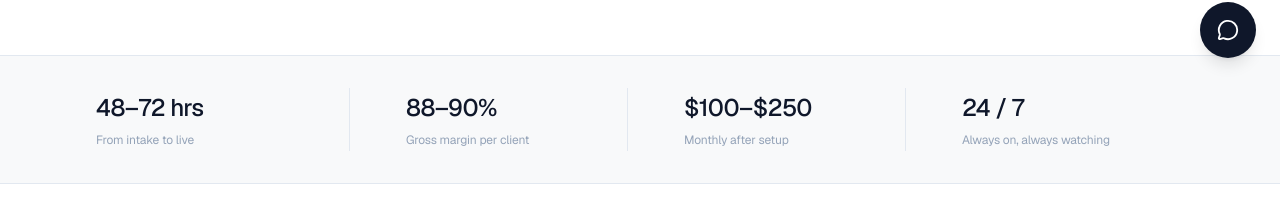
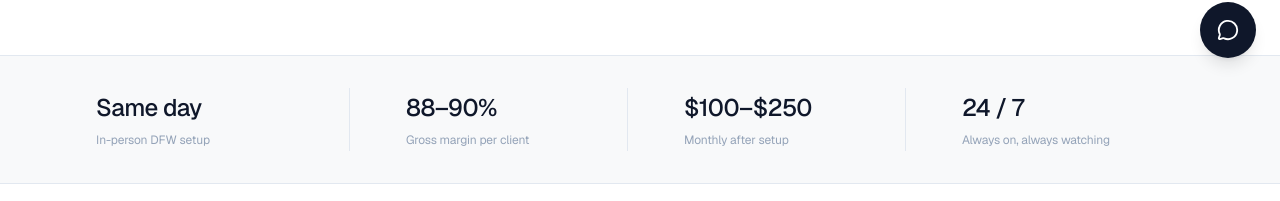
Before and after one commit to simpyhq/clarix-website, a Next.js app: page / in a window 1280 px wide. Shown: the part 722-923 px from the top of the page. Built offline with nearby package versions, Linux system fonts and the light colour scheme.

Commit message:
Update service model: in-person DFW setup, remote support after

```diff
--- a/app/page.tsx
+++ b/app/page.tsx
@@ -94,8 +94,9 @@ const faqs = [
   { q: "Do I need technical knowledge?",      a: "None. Fill out our intake form, tell us what you want, and we handle everything." },
   { q: "What are API credits?",               a: "Your assistant uses Claude by Anthropic. You pay Anthropic directly — typically $30–80/month. We optimize model routing to keep this as low as possible." },
   { q: "Who owns the hardware and data?",     a: "You do. The Mac mini ships to you. Your data lives on your machine." },
-  { q: "How long does setup take?",           a: "48–72 hours from completed intake to a live assistant." },
-  { q: "What if I want changes after setup?", a: "Covered under the monthly fee. Most updates done within 24 hours." },
+  { q: "How long does setup take?",           a: "We come to you in the DFW area for a hands-on setup session. Most clients are live the same day or next day." },
+  { q: "Where do you serve clients?",         a: "We're based in the Dallas-Fort Worth area and handle all setups in person. Ongoing support is fully remote via Tailscale — no need for us to be on-site after the initial setup." },
+  { q: "What if I want changes after setup?", a: "Covered under the monthly fee. Support is handled remotely. If on-site work is needed, it's billed at $125/hr including travel." },
   { q: "Can I cancel?",                       a: "Yes, any time. Monthly billing, no contracts. The Mac mini stays with you." },
 ];
 
@@ -154,7 +155,7 @@ export default function HomePage() {
           <div className="max-w-6xl mx-auto px-6 sm:px-8 py-8">
             <div className="grid grid-cols-2 md:grid-cols-4 gap-6 md:divide-x divide-[#e2e8f0]">
               {[
-                { stat: "48–72 hrs", label: "From intake to live" },
+                { stat: "Same day", label: "In-person DFW setup" },
                 { stat: "88–90%",    label: "Gross margin per client" },
                 { stat: "$100–$250", label: "Monthly after setup" },
                 { stat: "24 / 7",   label: "Always on, always watching" },
```
